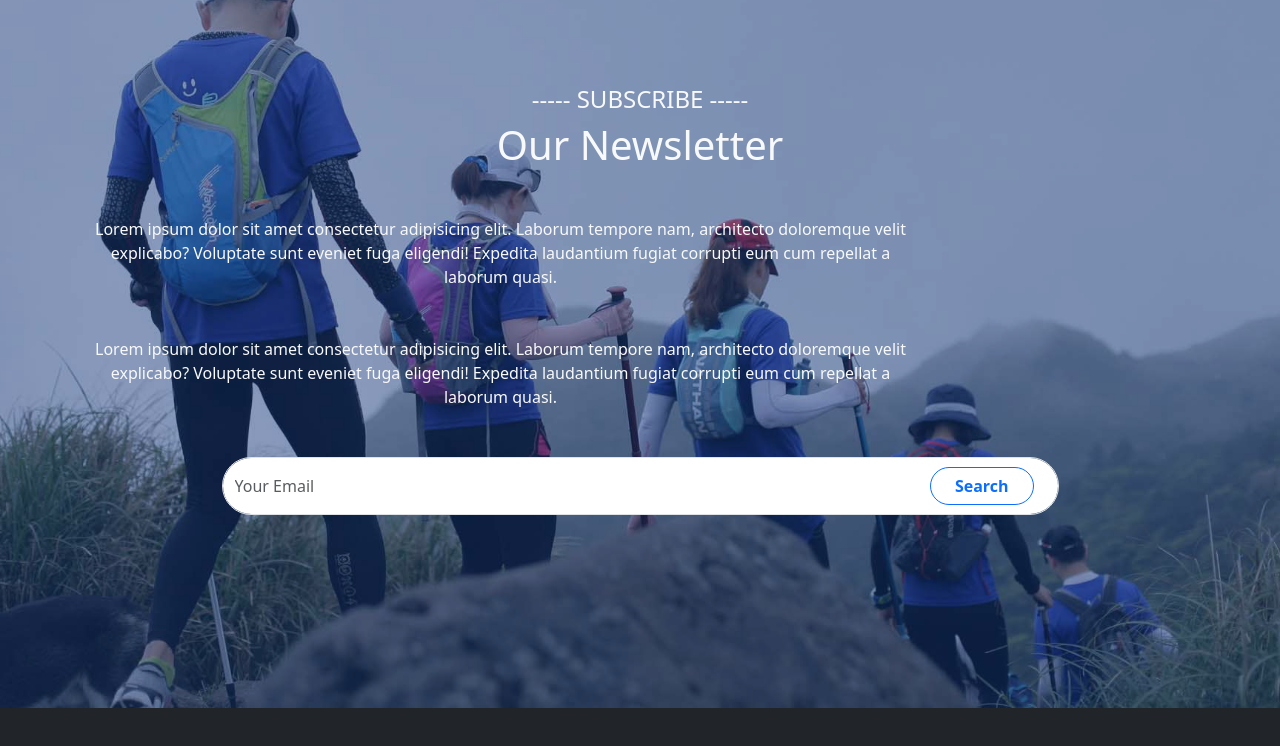
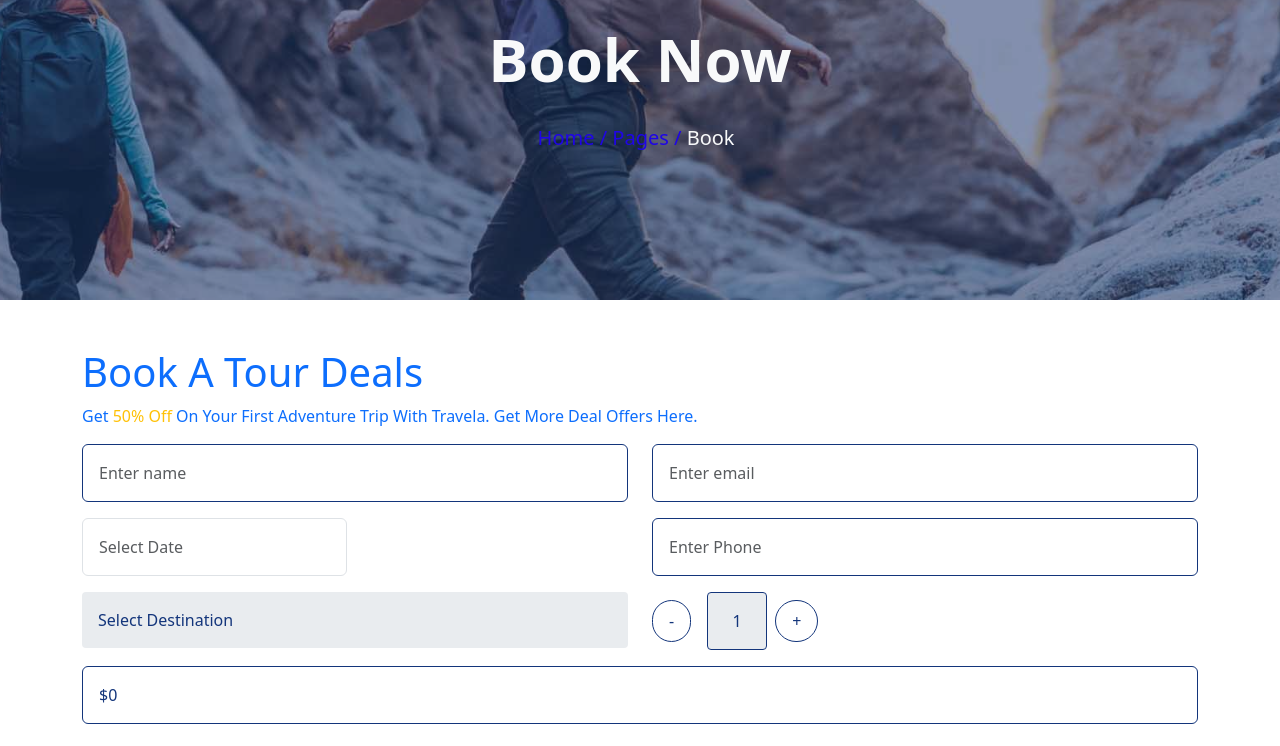
Before and after one commit to aniket-patil7075/Travela, a React (Vite) app: page /Booknow in a window 1280 px wide. Shown: the part 260-1006 px from the top of the page. Built offline with nearby package versions, Linux system fonts and the light colour scheme.

Commit message:
Add Book Now component

```diff
--- a/package.json
+++ b/package.json
@@ -13,6 +13,7 @@
     "bootstrap": "^5.3.3",
     "react": "^18.3.1",
     "react-bootstrap": "^2.10.4",
+    "react-datepicker": "^7.4.0",
     "react-dom": "^18.3.1",
     "react-icons": "^5.3.0",
     "react-router-dom": "^6.26.2"
--- a/src/App.css
+++ b/src/App.css
@@ -60,7 +60,7 @@
 .navbar.scrolled .blue1:hover .nav-link{
   color: white !important;
 }
-.navbar.scrolled #pages:hover {
+.navbar.scrolled .blue1:hover #pages{
   color: white !important;
 }
 
--- a/src/App.jsx
+++ b/src/App.jsx
@@ -28,6 +28,7 @@ function App() {
         <Route path='/Booknow' element={<Booknow/>}/>
         <Route path='/registration' element={<Registration/>} />
         <Route path='/Login' element={<Login/>} />
+        <Route path='/Booknow' element={<Booknow/>} />
       </Routes>
       <Footer/>
      </BrowserRouter>
--- a/src/components/Booknow.jsx
+++ b/src/components/Booknow.jsx
@@ -1,11 +1,185 @@
-import React from 'react'
+import React, { useState, useEffect } from "react";
+import { Container } from "react-bootstrap";
+import Row from "react-bootstrap/Row";
+import Col from "react-bootstrap/Col";
+import Button from "react-bootstrap/Button";
+import Form from "react-bootstrap/Form";
+import NavDropdown from "react-bootstrap/NavDropdown";
+import DatePicker from "react-datepicker";
+import "react-datepicker/dist/react-datepicker.css";
 
 function Booknow() {
+  const destinations = [
+    { destination: "Paris", pricePerPerson: 500 },
+    { destination: "New York", pricePerPerson: 700 },
+    { destination: "Tokyo", pricePerPerson: 800 },
+    { destination: "Sydney", pricePerPerson: 600 },
+  ];
+
+  const [selectedDestination, setSelectedDestination] = useState("");
+  const [numPersons, setNumPersons] = useState(1);
+  const [price, setPrice] = useState(0);
+  const [startDate, setStartDate] = useState(null);
+
+  useEffect(() => {
+    const destination = destinations.find(
+      (dest) => dest.destination === selectedDestination
+    );
+    if (destination) {
+      setPrice(destination.pricePerPerson * numPersons);
+    } else {
+      setPrice(0);
+    }
+  }, [selectedDestination, numPersons]);
   return (
     <div>
-      <h1>Book now</h1>
+      <div className="div-mainImg">
+        <div className="overlay">
+          <h1 className="mainFontSize fw-bold text-light">Book Now</h1>
+          <h5 className="params">
+            Home / Pages / <span className="text-light">Book</span>{" "}
+          </h5>
+        </div>
+      </div>
+      <Container>
+        <div className="mt-5">
+          <h1 className="text-primary" style={{ color: "#13357b" }}>
+            Book A Tour Deals
+          </h1>
+          <p className="text-primary" style={{ color: "#13357b" }}>
+            Get{" "}
+            <span className="text-warning" style={{ color: "#FFC107" }}>
+              50% Off{" "}
+            </span>
+            On Your First Adventure Trip With Travela. Get More Deal Offers
+            Here.
+          </p>
+          <Form>
+            <Row className="mb-3">
+              <Form.Group as={Col} controlId="formGridName">
+                <Form.Control
+                  type="text"
+                  className="p-3"
+                  placeholder="Enter name"
+                  style={{ color: "#13357b", borderColor: "#13357b" }}
+                />
+              </Form.Group>
+
+              <Form.Group as={Col} controlId="formGridEmail">
+                <Form.Control
+                  type="email"
+                  className="p-3"
+                  placeholder="Enter email"
+                  style={{ color: "#13357b", borderColor: "#13357b" }}
+                />
+              </Form.Group>
+            </Row>
+
+            <Row className="mb-3">
+            <Form.Group as={Col} controlId="formGridDate" className="w-100 ">
+      <DatePicker
+        selected={startDate}
+        onChange={(date) => setStartDate(date)}
+        dateFormat="MM/dd/yyyy"
+        placeholderText="Select Date"
+        className="form-control p-3"
+        style={{ color: "#13357b", borderColor: "#13357b" }}
+      />
+    </Form.Group>
+
+              <Form.Group as={Col} controlId="formGridEmail">
+                <Form.Control
+                  type="phone"
+                  className="p-3"
+                  placeholder="Enter Phone"
+                  style={{ color: "#13357b", borderColor: "#13357b" }}
+                />
+              </Form.Group>
+            </Row>
+
+            <Row className="mb-3">
+              <Form.Group as={Col} controlId="formGridDestination">
+                <NavDropdown
+                  id="nav-dropdown-light-example"
+                  title={selectedDestination || "Select Destination"}
+                  menuVariant="light"
+                  className="bg-body-secondary rounded rounded-1 p-3"
+                  style={{ color: "#13357b", borderColor: "#13357b" }}
+                >
+                  {destinations.map((dest, index) => (
+                    <NavDropdown.Item
+                      key={index}
+                      onClick={() => setSelectedDestination(dest.destination)}
+                      style={{ color: "#13357b" }}
+                    >
+                      {dest.destination}
+                    </NavDropdown.Item>
+                  ))}
+                </NavDropdown>
+              </Form.Group>
+
+              <Form.Group
+                as={Col}
+                controlId="formGridPersons"
+                className="d-flex align-items-center"
+              >
+                <Button
+                  variant="outline-secondary"
+                  className="rounded-pill p-2 me-3 px-3"
+                  onClick={() =>
+                    setNumPersons(numPersons > 1 ? numPersons - 1 : 1)
+                  }
+                  style={{ color: "#13357b", borderColor: "#13357b" }}
+                >
+                  -
+                </Button>
+
+                <Form.Control
+                  type="text"
+                  value={numPersons}
+                  readOnly
+                  className="text-center p-3 bg-body-secondary rounded-1"
+                  style={{
+                    color: "#13357b",
+                    borderColor: "#13357b",
+                    maxWidth: "60px",
+                  }}
+                />
+
+                <Button
+                  variant="outline-secondary"
+                  className="rounded-pill p-2 ms-2 px-3"
+                  onClick={() => setNumPersons(numPersons + 1)}
+                  style={{ color: "#13357b", borderColor: "#13357b" }}
+                >
+                  +
+                </Button>
+              </Form.Group>
+            </Row>
+
+            <Form.Group as={Col} controlId="formGridPrice" className="mb-4">
+              <Form.Control
+                type="text"
+                className="p-3"
+                placeholder="Price"
+                value={`$${price}`}
+                readOnly
+                style={{ color: "#13357b", borderColor: "#13357b" }}
+              />
+            </Form.Group>
+
+            <Button
+              variant="outline-primary"
+              id="discovernow"
+              className="rounded-pill fw-bold py-3 px-5 w-100"
+            >
+              Book Now
+            </Button>
+          </Form>
+        </div>
+      </Container>
     </div>
-  )
+  );
 }
 
-export default Booknow
+export default Booknow;
--- a/src/components/Header.jsx
+++ b/src/components/Header.jsx
@@ -41,6 +41,9 @@ function Header() {
   }
   function login() {
     navigate("/Login");
+  }
+  function bookNow(){
+    navigate("/Booknow")
   }
 
   return (
@@ -210,6 +213,7 @@ function Header() {
                     variant=""
                     id="discovernow"
                     className="fw-bold py-2 mt-3 rounded rounded-pill  me-4"
+                    onClick={bookNow}
                   >
                     Book Now
                   </Button>
```
Also changed, not shown: 1 other file (tests, documents, lock files or other folders).
